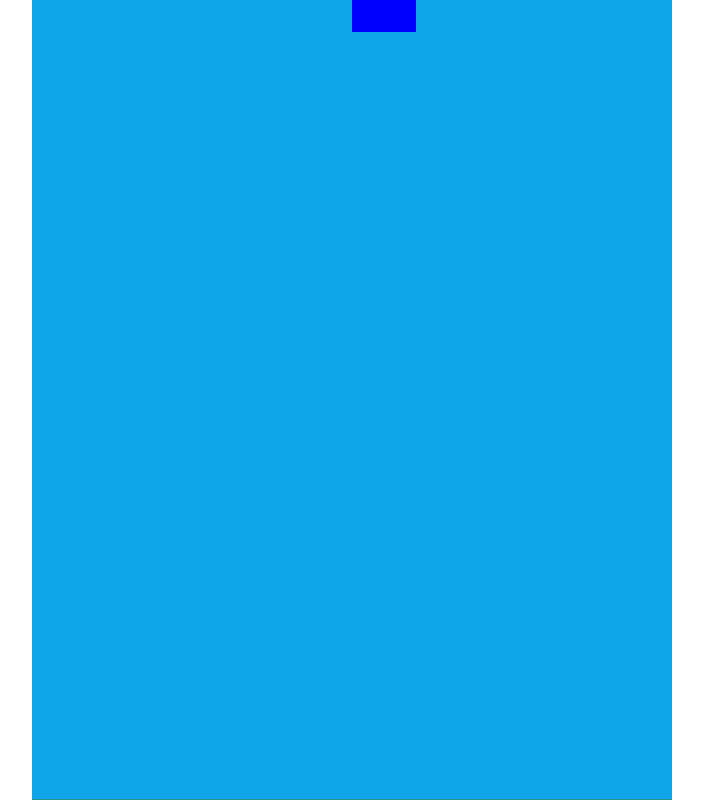
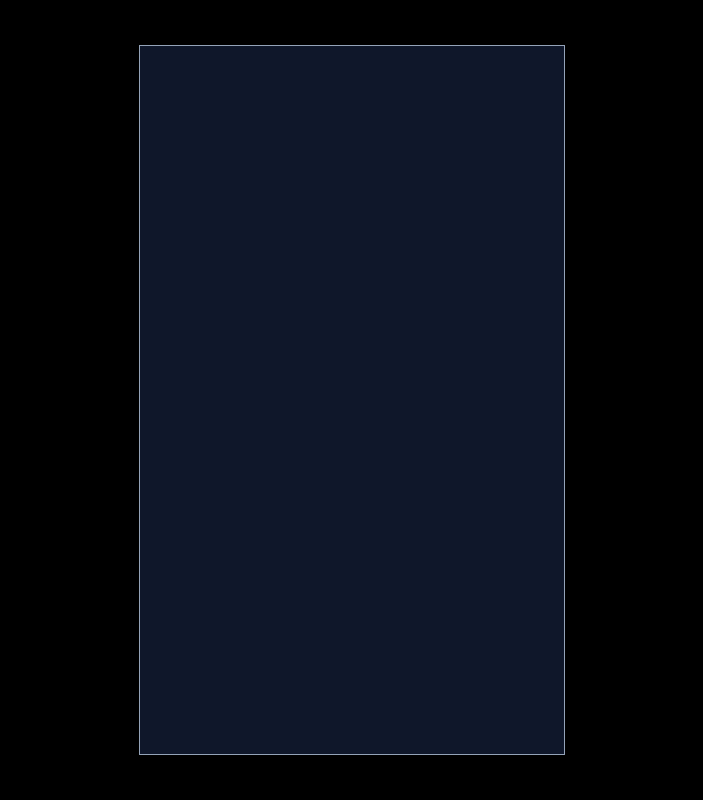
Before and after one commit to JustinFowlerArt/react-tetris, a React app: page / in a window 1280 px wide. Shown: the whole page, without its empty margins (288-991 px from the left). Built offline with nearby package versions, Linux system fonts and the light colour scheme.

Commit message:
Add new grid and setup new hooks

```diff
--- a/src/app.tsx
+++ b/src/app.tsx
@@ -1,5 +1,6 @@
 import { useState, useEffect } from 'react';
 import { Game } from './components/game';
+import { Tetris } from './components/tetris';
 
 export const App = () => {
 	const [width, setWidth] = useState(window.innerWidth);
@@ -15,5 +16,5 @@ export const App = () => {
 		return () => window.removeEventListener('resize', updateWidthAndHeight);
 	}, []);
 
-	return <Game width={width} height={height} />;
+	return <Tetris />;
 };
--- a/src/components/cell.tsx
+++ b/src/components/cell.tsx
@@ -1,5 +1,5 @@
 export const Cell = ({type}) => {
     return (
-        <div>cell</div>
+        <div className='bg-slate-900 aspect-square w-full'></div>
     )
 }
--- a/src/components/game.tsx
+++ b/src/components/game.tsx
@@ -170,7 +170,6 @@ export const Game = ({ width, height }: Props) => {
 	if (gameOver) return <h1 className='text-4xl text-center'>Game Over</h1>;
 
 	return (
-        // <Stage stage={stage} />
 		<Canvas
 			width={width}
 			height={height}
--- a/src/components/gameHelpers.tsx
+++ b/src/components/gameHelpers.tsx
@@ -13,9 +13,9 @@ export const checkCollision = (rectA: BoxCollider, rectB: BoxCollider) =>
 	rectA.y1 < rectB.y2 &&
 	rectA.y2 > rectB.y1;
 
-export const gameHeight = 1280;
+export const gameHeight = 20;
 
-export const gameWidth = 640;
+export const gameWidth = 12;
 
 export const createStage = () =>
 	Array.from(Array(gameHeight), () => new Array(gameWidth).fill([0, 'clear']));
--- a/src/components/stage.tsx
+++ b/src/components/stage.tsx
@@ -4,8 +4,8 @@ type Cells = number | string[];
 
 export const Stage = ({ stage }: { stage: Cells[][] }) => {
 	return (
-		<div>
-			{/* {stage.map(row => row.map((cell, x) => <Cell key={x} type={cell[0]} />))} */}
+		<div className='grid grid-cols-12 gap-0 auto-cols w-3/4 md:w-1/3 border border-slate-400'>
+			{stage.map(row => row.map((cell, x) => <Cell key={x} type={cell[0]} />))}
 		</div>
 	);
 };
--- /dev/null
+++ b/src/components/tetris.tsx
@@ -0,0 +1,18 @@
+import { useState } from 'react';
+import { usePlayer } from '../hooks/usePlayer';
+import { useStage } from '../hooks/useStage';
+import { Stage } from './stage';
+
+export const Tetris = () => {
+	const [dropTime, setDropTime] = useState(null);
+	const [gameOver, setGameOver] = useState(false);
+
+	const { player } = usePlayer();
+	const { stage, setStage } = useStage(player);
+
+	return (
+		<main className='h-screen w-screen bg-black flex justify-center items-center'>
+			<Stage stage={stage} />
+		</main>
+	);
+};
--- a/src/hooks/usePlayer.tsx
+++ b/src/hooks/usePlayer.tsx
@@ -8,5 +8,5 @@ export const usePlayer = () => {
         collided: false
     })
 
-    return [player]
+    return {player}
 }
--- a/src/hooks/useStage.tsx
+++ b/src/hooks/useStage.tsx
@@ -4,5 +4,5 @@ import { createStage } from '../components/gameHelpers'
 export const useStage = () => {
     const [stage, setStage] = useState(createStage())
 
-    return [stage, setStage]
+    return {stage, setStage}
 }
```
